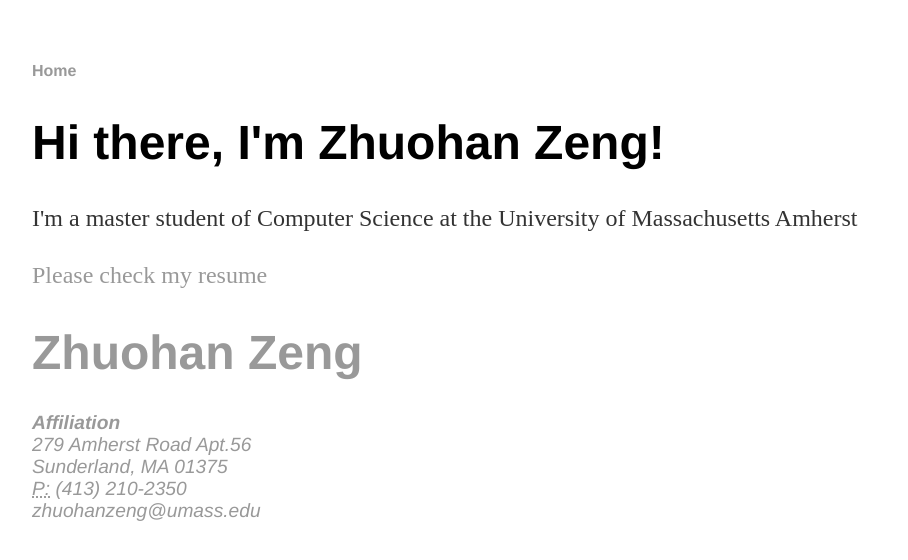
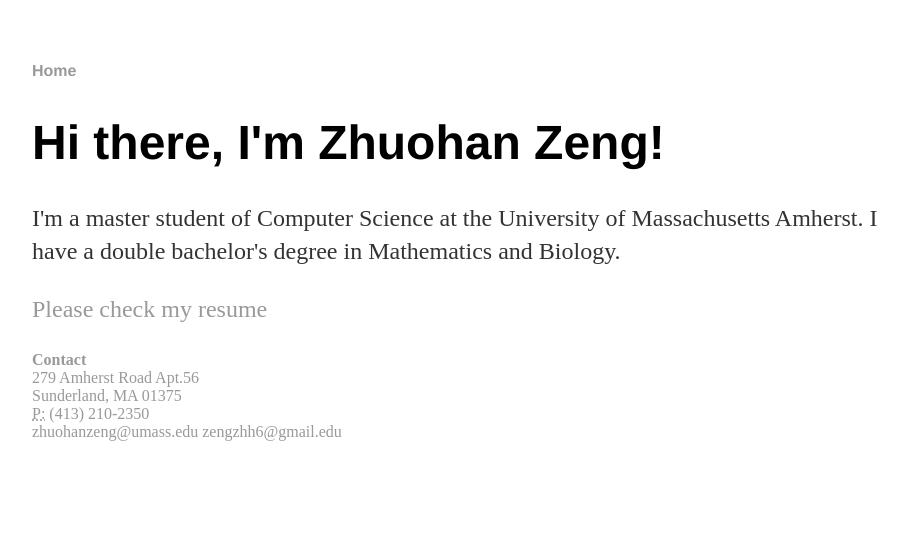
Before and after one commit to navallo/navallo.github.io, a Jekyll site: the page built from index.html, in a window 1280 px wide. Shown: the top 560 px of the page, without its empty margins (160-1068 px from the left). Built offline with Jekyll 4.4.1, drawn with Linux system fonts in a browser that asks for light colours.

Commit message:
Add files via upload

```diff
--- a/index.html
+++ b/index.html
@@ -5,18 +5,14 @@
 
 		<div class="blurb">
 			<h1>Hi there, I'm Zhuohan Zeng!</h1>
-			<p>I'm a master student of Computer Science at the University of Massachusetts Amherst</p>
+			<p>I'm a master student of Computer Science at the University of Massachusetts Amherst. I have a double bachelor's degree in Mathematics and Biology.</p>
 			<p><a href="/cv">Please check my resume</p>
 		</div>
 		<div class="cv">
-			<h1>Zhuohan Zeng</h1>
-			<address>
-			<strong>Affiliation</strong><br>
+			<strong>Contact</strong><br>
 			279 Amherst Road Apt.56<br>
 			Sunderland, MA 01375<br>
 			<abbr title="phone">P:</abbr> (413) 210-2350<br>
 			<span class="obfuscate">zhuohanzeng@umass.edu</span>
-			</address>
-
-
+			<span class="obfuscate">zengzhh6@gmail.edu</span>
 		</div>
```
